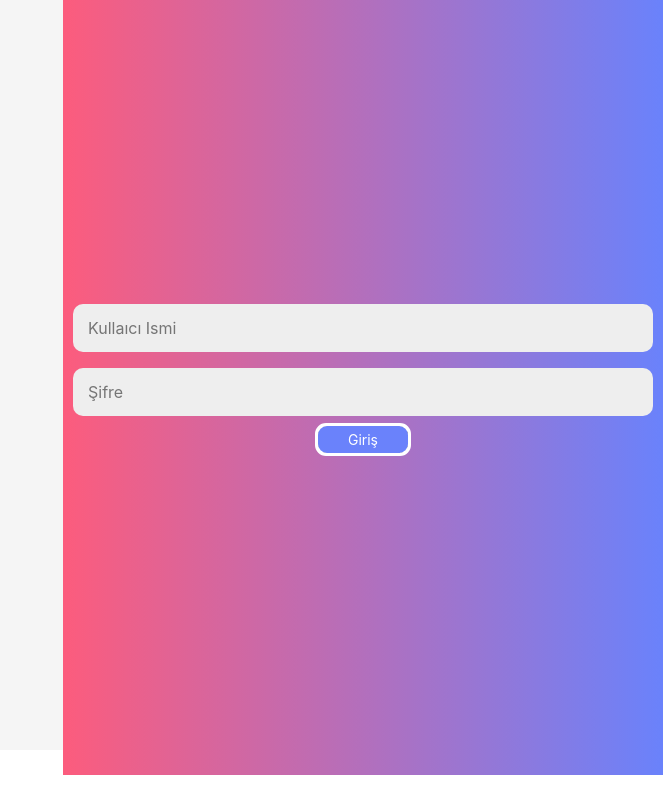
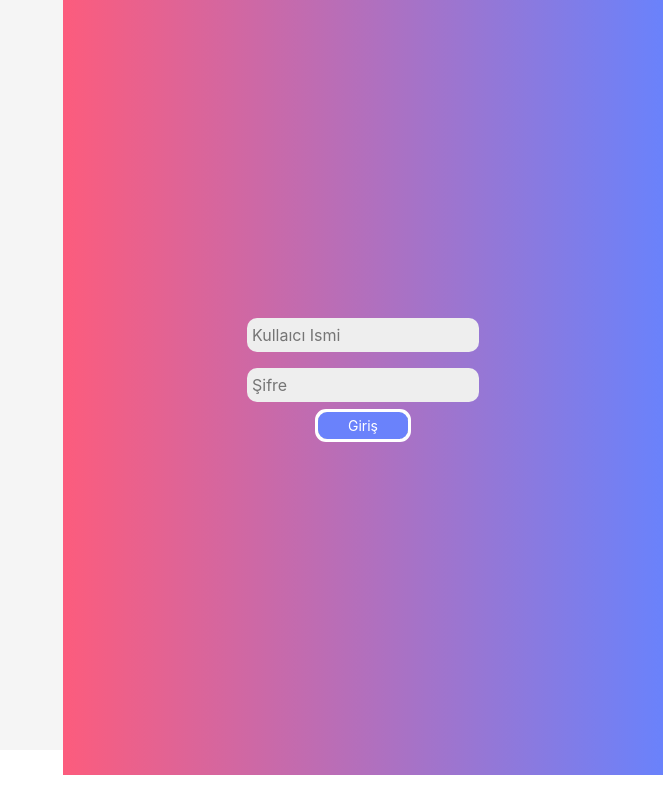
Before and after one commit to FatmaKalkan/iris-app, a React (Create React App) app: page / in a window 1280 px wide. Shown: the whole page, without its empty margins (617-1280 px from the left). Built offline with nearby package versions, Linux system fonts and the light colour scheme.

Commit message:
Login form design change 4

```diff
--- a/src/components/input/input.css
+++ b/src/components/input/input.css
@@ -1,8 +1,8 @@
 .input{
     background-color: #eee;
 	border: none;
-	padding: 12px 15px;
+	padding: 5px 5px;
 	margin: 8px 0;
-	width: 100%;
+	width: 40%;
     border-radius: 10px;
 }
```
